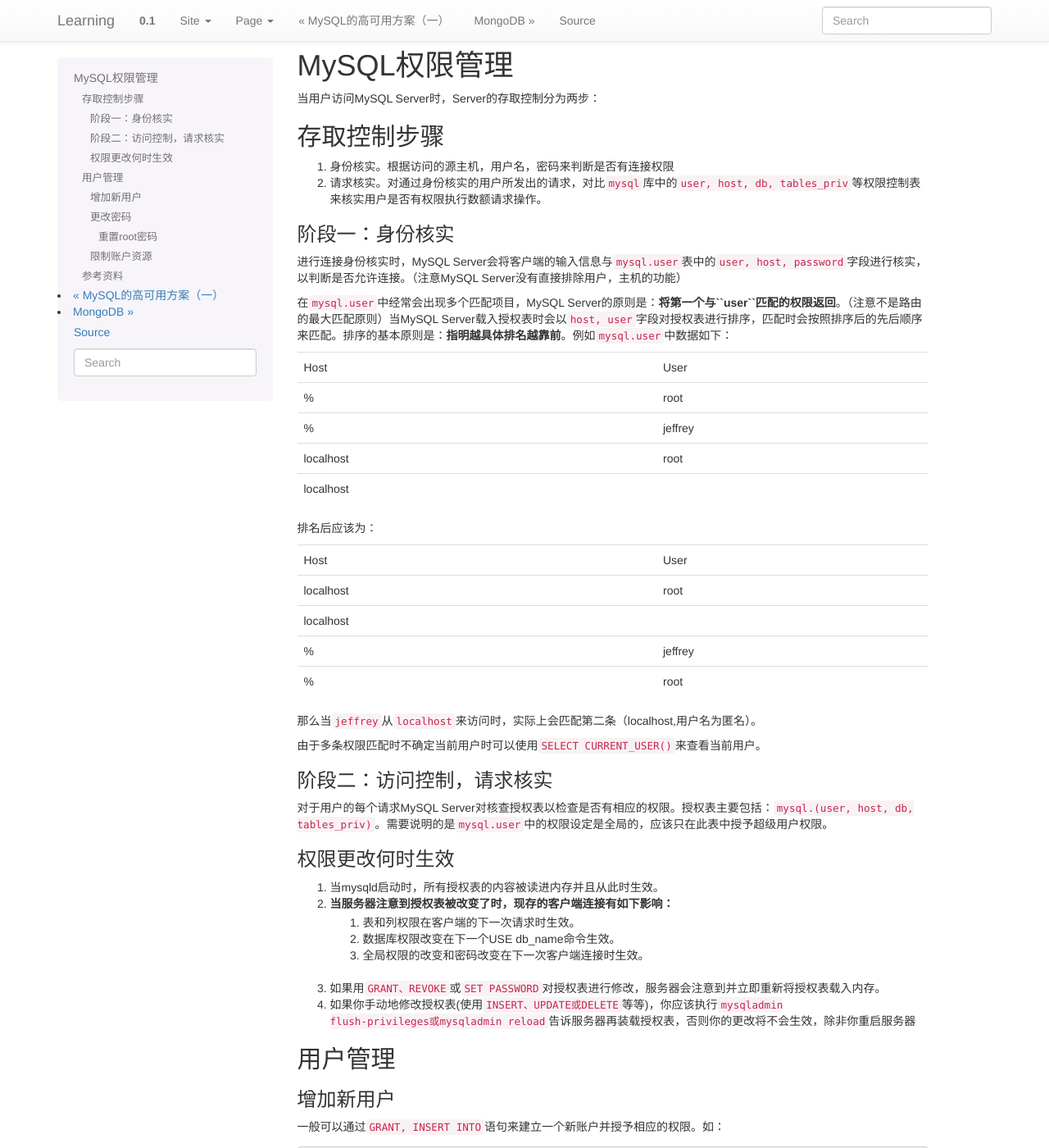
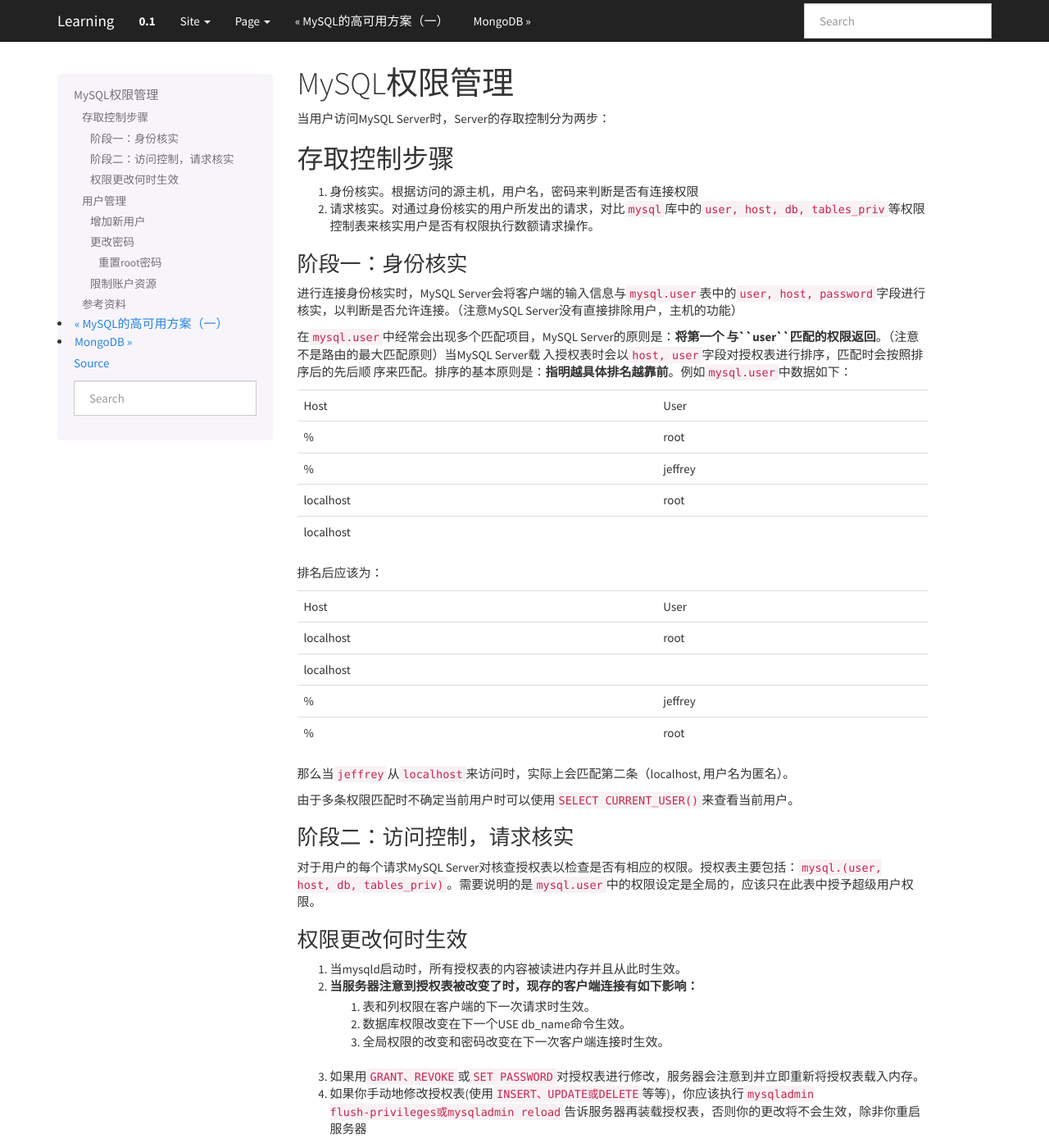
Before and after one commit to huiliu/learning.docs.hui, a Sphinx documentation site: the page built from source/mysql_privileges.rst, in a window 1280 px wide and 1400 px high. Shown: the whole window at 82% size. Built offline with Sphinx 7.4.7, drawn with Linux system fonts in a browser that asks for light colours; formulas are drawn with MathJax 3.

```diff
--- a/source/comm_pipe.rst
+++ b/source/comm_pipe.rst
@@ -44,8 +44,8 @@ Shell中的实现
 Python中的实现
 ================
 
+.. sourcecode:: python
 
-::
     #!/bin/env python
 
     import sys
--- a/source/conf.py
+++ b/source/conf.py
@@ -101,6 +101,10 @@ html_theme = 'bootstrap'
 # further.  For a list of options available for each theme, see the
 # documentation.
 #html_theme_options = {}
+html_theme_options = {
+    'source_link_position': 'footer',
+    'bootswatch_theme': 'cosmo'
+    }
 
 # Add any paths that contain custom themes here, relative to this directory.
 #html_theme_path = []
--- a/source/mysql_privileges.rst
+++ b/source/mysql_privileges.rst
@@ -5,13 +5,21 @@ MySQL权限管理
 存取控制步骤
 ============
 1.  身份核实。根据访问的源主机，用户名，密码来判断是否有连接权限
-2.  请求核实。对通过身份核实的用户所发出的请求，对比\ ``mysql``\ 库中的\ ``user, host, db, tables_priv``\ 等权限控制表来核实用户是否有权限执行数额请求操作。
+2.  请求核实。对通过身份核实的用户所发出的请求，对比\ ``mysql``\ 库中的\
+    ``user, host, db, tables_priv``\ 等权限控制表来核实用户是否有权限执行数额请\
+    求操作。
 
 阶段一：身份核实
 ----------------
-进行连接身份核实时，MySQL Server会将客户端的输入信息与\ ``mysql.user``\ 表中的\ ``user, host, password``\ 字段进行核实，以判断是否允许连接。（注意MySQL Server没有直接排除用户，主机的功能）
+进行连接身份核实时，MySQL Server会将客户端的输入信息与\ ``mysql.user``\ 表中的\
+``user, host, password``\ 字段进行核实，以判断是否允许连接。（注意MySQL Server\
+没有直接排除用户，主机的功能）
 
-在\ ``mysql.user``\ 中经常会出现多个匹配项目，MySQL Server的原则是：\ **将第一个与\ ``user``\ 匹配的权限返回**\ 。（注意不是路由的最大匹配原则）当MySQL Server载入授权表时会以\ ``host, user``\ 字段对授权表进行排序，匹配时会按照排序后的先后顺序来匹配。排序的基本原则是：\ **指明越具体排名越靠前**\ 。例如\ ``mysql.user``\ 中数据如下：
+在\ ``mysql.user``\ 中经常会出现多个匹配项目，MySQL Server的原则是：\ **将第一个
+与\ ``user``\ 匹配的权限返回**\ 。（注意不是路由的最大匹配原则）当MySQL Server载
+入授权表时会以\ ``host, user``\ 字段对授权表进行排序，匹配时会按照排序后的先后顺
+序来匹配。排序的基本原则是：\ **指明越具体排名越靠前**\ 。例如\ ``mysql.user``\
+中数据如下：
 
 +-----------+----------+
 | Host      | User     |
@@ -39,13 +47,17 @@ MySQL权限管理
 | %         | root     |
 +-----------+----------+
 
-那么当\ ``jeffrey``\ 从\ ``localhost``\ 来访问时，实际上会匹配第二条（localhost,用户名为匿名）。
+那么当\ ``jeffrey``\ 从\ ``localhost``\ 来访问时，实际上会匹配第二条（localhost\
+, 用户名为匿名）。
 
-由于多条权限匹配时不确定当前用户时可以使用\ ``SELECT CURRENT_USER()``\ 来查看当前用户。
+由于多条权限匹配时不确定当前用户时可以使用\ ``SELECT CURRENT_USER()``\ 来查看当\
+前用户。
 
 阶段二：访问控制，请求核实
 --------------------------
-对于用户的每个请求MySQL Server对核查授权表以检查是否有相应的权限。授权表主要包括：\ ``mysql.(user, host, db, tables_priv)``\ 。需要说明的是\ ``mysql.user``\ 中的权限设定是全局的，应该只在此表中授予超级用户权限。
+对于用户的每个请求MySQL Server对核查授权表以检查是否有相应的权限。授权表主要包\
+括：\ ``mysql.(user, host, db, tables_priv)``\ 。需要说明的是\ ``mysql.user``\
+中的权限设定是全局的，应该只在此表中授予超级用户权限。
 
 权限更改何时生效
 ----------------
@@ -54,8 +66,11 @@ MySQL权限管理
         1.  表和列权限在客户端的下一次请求时生效。
         2.  数据库权限改变在下一个USE db_name命令生效。
         3.  全局权限的改变和密码改变在下一次客户端连接时生效。
-3.  如果用\ ``GRANT、REVOKE``\ 或\ ``SET PASSWORD``\ 对授权表进行修改，服务器会注意到并立即重新将授权表载入内存。
-4.  如果你手动地修改授权表(使用\ ``INSERT、UPDATE或DELETE``\ 等等)，你应该执行\ ``mysqladmin flush-privileges或mysqladmin reload``\ 告诉服务器再装载授权表，否则你的更改将不会生效，除非你重启服务器
+3.  如果用\ ``GRANT、REVOKE``\ 或\ ``SET PASSWORD``\ 对授权表进行修改，服务器会\
+    注意到并立即重新将授权表载入内存。
+4.  如果你手动地修改授权表(使用\ ``INSERT、UPDATE或DELETE``\ 等等)，你应该执行\
+    ``mysqladmin flush-privileges或mysqladmin reload``\ 告诉服务器再装载授权表\
+    ，否则你的更改将不会生效，除非你重启服务器
 
 用户管理
 ========
@@ -84,12 +99,16 @@ MySQL权限管理
 ^^^^^^^^^^^^
 当忘记root密码时，需要关闭MySQL Server，
 
-1.  方法一：然后增加选项\ ``--skip-grant-tables``\ 来重启Server，再以root登陆MySQL Server，执行上面的语句重置密码。
-2.  方法二：另外还可以将上面的\ ``SET ...``\ 语句的内容写入到一个文件中（如mysql.init），然后用\ ``mysqld_safe --init-file=./mysql.init &``\ 来启动Server。（注意删除mysql.init，此方法不如一安全）
+1.  方法一：然后增加选项\ ``--skip-grant-tables``\ 来重启Server，再以root登陆\
+    MySQL Server，执行上面的语句重置密码。
+2.  方法二：另外还可以将上面的\ ``SET ...``\ 语句的内容写入到一个文件中（如\
+    mysql.init），然后用\ ``mysqld_safe --init-file=./mysql.init &``\ 来启动\
+    Server。（注意删除mysql.init，此方法不如一安全）
 
 限制账户资源
 ------------
-在MySQL Server配置选项中有选项\ ``max_user_connections``\ 可以全局控制单个用户的同时连接数。
+在MySQL Server配置选项中有选项\ ``max_user_connections``\ 可以全局控制单个用户\
+的同时连接数。
 
 在授权表\ ``mysql.user``\ 中有几个额外的选项可以更加精确的用户访问资源进行限制：
 *   ``max_questions``
@@ -115,7 +134,8 @@ MySQL权限管理
 
 该语句没有改变账户的已有权限，只修改了指定的限制值。
 
-**取消限制**\ 只需要将相应的值设定为0即可。\ **重置所有帐户**\ 的记数：\ ``FLUSH USER_RESOURCES``\ 或者\ ``FLUSH PRIVILEGES``\ 。
+**取消限制**\ 只需要将相应的值设定为0即可。\ **重置所有帐户**\ 的记数：\
+``FLUSH USER_RESOURCES``\ 或者\ ``FLUSH PRIVILEGES``\ 。
 
 参考资料
 ========
--- a/source/svn_mirror.rst
+++ b/source/svn_mirror.rst
@@ -200,7 +200,7 @@ SVN仓库安全之镜像备份
 
         .. code-block:: text
 
-        svnadmin: Cannot verify lock on path '... ...'; no username available
+            svnadmin: Cannot verify lock on path '... ...'; no username available
 
         需要删除仓库中的锁才能继续。
 
```
Also changed, not shown: source/mysql_backup.rst (+78 -14 lines).
